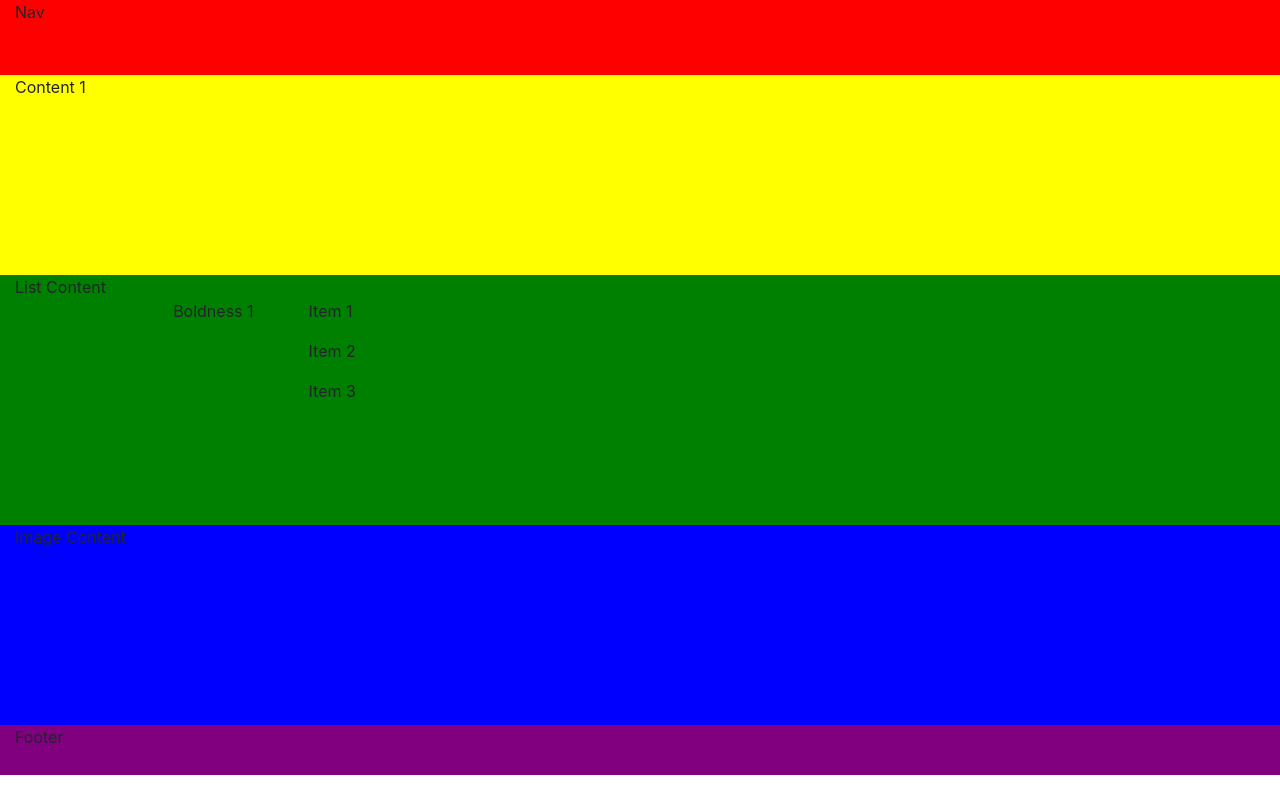
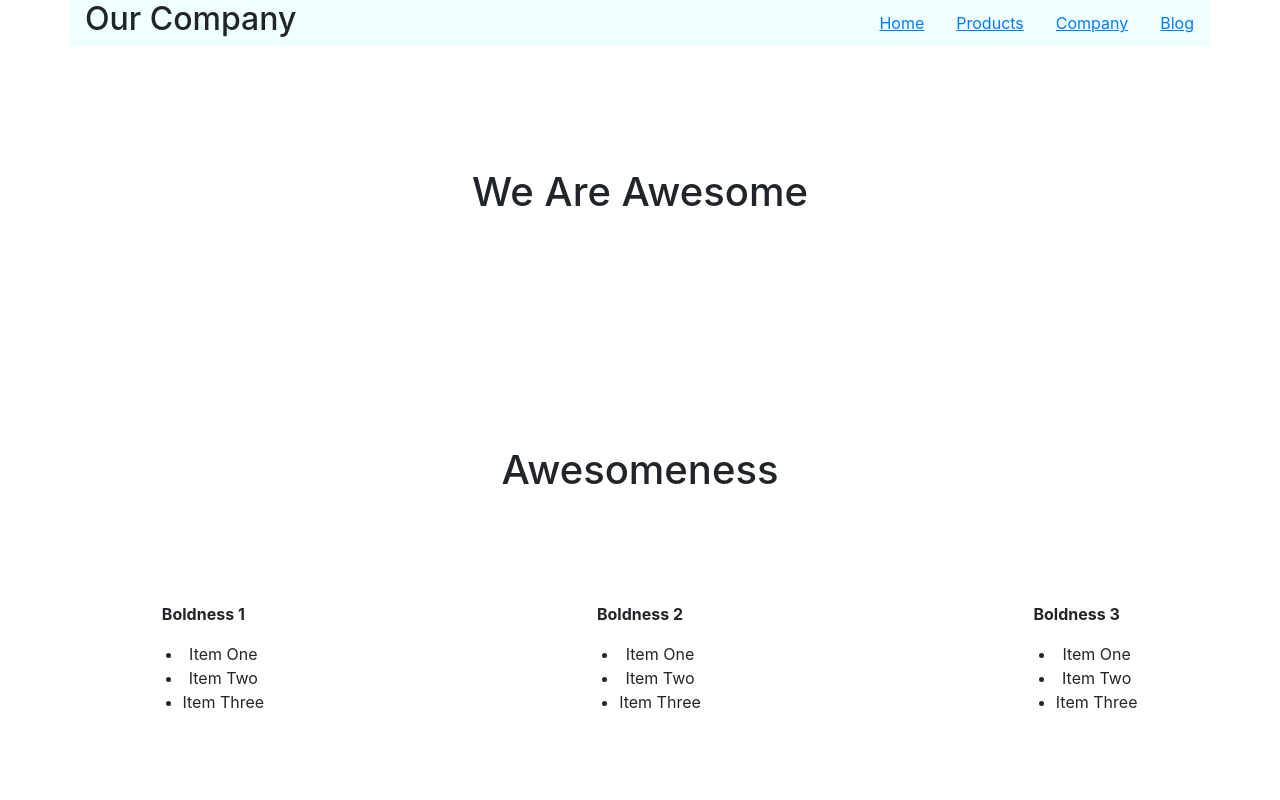
Before and after one commit to Oscar6/HTML_Exercises, a plain HTML site: page Bootstrap/bootstrap_layout.html in a window 1280 px wide. Shown: the top 800 px of the page. Drawn offline with nearby package versions, Linux system fonts and the light colour scheme.

Commit message:
layouts complete

```diff
--- a/Bootstrap/bootstrap_layout.html
+++ b/Bootstrap/bootstrap_layout.html
@@ -11,24 +11,84 @@
 
 </head>
 <body>
-    <div class="row" style="height: 500px;">
-        <div class="col">
-            <div class="col align-self-center" style="background-color: red; height: 15%">Nav</div>
-            <div class="col align-self-center" style="background-color: yellow; height: 40%">Content 1</div>
-            <div class="col align-self-center" style="background-color: green; height: 50%">List Content
-                <div class="row justify-content-center">Boldness 1
-                    <div class="col-8">
-                        <ul>Item 1</ul>
-                        <ul>Item 2</ul>
-                        <ul>Item 3</ul>
-                    </div>
-                </div>
+
+    <div class="container" style="text-align: center; background-color: azure">
+        <div class="row align-items-center">
+            <div class="col" style="text-align: left;"><h2>Our Company</h2></div>
+                <ul class="nav justify-content-end">
+                    <li class="nav-item">
+                        <a class="nav-link active" href="#"><u>Home</u></a>
+                    </li>
+                    <li class="nav-item">
+                        <a class="nav-link" href="#"><u>Products</u></a>
+                    </li>
+                    <li class="nav-item">
+                        <a class="nav-link" href="#"><u>Company</u></a>
+                    </li>
+                    <li class="nav-item">
+                        <a class="nav-link" href="#"><u>Blog</u></a>
+                    </li>
+                </ul>
             </div>
-            <div class="col align-self-center" style="background-color: blue; height: 40%">Image Content</div>
-            <div class="col align-self-center" style="background-color: purple; height: 10%">Footer</div>
         </div>
     </div>
 
+    <div class="row justify-content-md-center align-items-center" style="height: 300px; margin-bottom: 100px">
+        <h1>We Are Awesome</h1>
+    </div>
+
+    <div class="row justify-content-md-center align-items-center" style="margin-bottom: 100px;">
+        <h1>Awesomeness</h1>
+    </div>
+
+    <div class="row justify-content-md-around" style="height: auto; padding-bottom: 100px; text-align: center;">
+        <div class="col-3-list-style: none" style="text-align: center;">
+            <p class="font-weight-bold">Boldness 1</p>
+            <ul>
+                <li>Item One</li>
+                <li>Item Two</li>
+                <li>Item Three</li>
+            </ul>
+        </div>
+
+        <div class="col-3-list-style: none" style="text-align: center;">
+            <p class="font-weight-bold">Boldness 2</p>
+            <ul>
+                <li>Item One</li>
+                <li>Item Two</li>
+                <li>Item Three</li>
+            </ul>
+        </div>
+
+        <div class="col-3-list-style: none" style="text-align: center;">
+            <p class="font-weight-bold">Boldness 3</p>
+            <ul>
+                <li>Item One</li>
+                <li>Item Two</li>
+                <li>Item Three</li>
+            </ul>
+        </div>
+    </div>
+
+    <div class="row" style="padding: 30px; height: auto; text-align: center;">
+        <div class="col">
+            <img src="../../HTML_Exercises/images/htmlOlive.JPG" style="width:500px; height:600px;" alt="Awesome Person 1">
+            <br>
+            <p class="font-weight-bold">Awesome Dog</p>
+        </div>
+
+        <div class="col">
+            <img src="../../HTML_Exercises/images/astro.jpg" style="width:500px; height:600px;" alt="Awesome Person 2">
+            <br>
+            <p class="font-weight-bold">Recently played</p>
+        </div>
+    </div>
+
+    <div class="row" style="height: 50px; text-align: center;">
+        <div class="col">
+            <h1>Footer</h1>
+        </div>
+    </div>
 
     <!-- Optional JavaScript -->
 <!-- jQuery first, then Popper.js, then Bootstrap JS -->
```
Also changed, not shown: Bootstrap/bootstrap files/TextAlignment.html (+2 -2 lines), images/astro.jpg (added).
